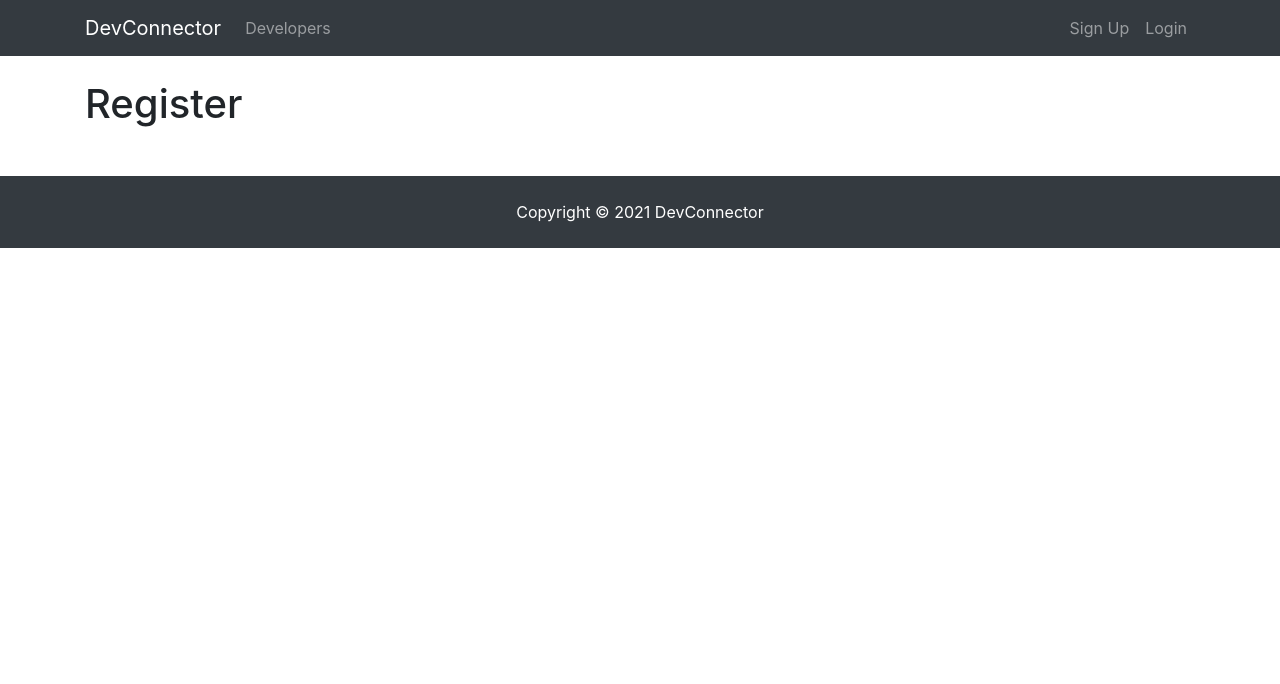
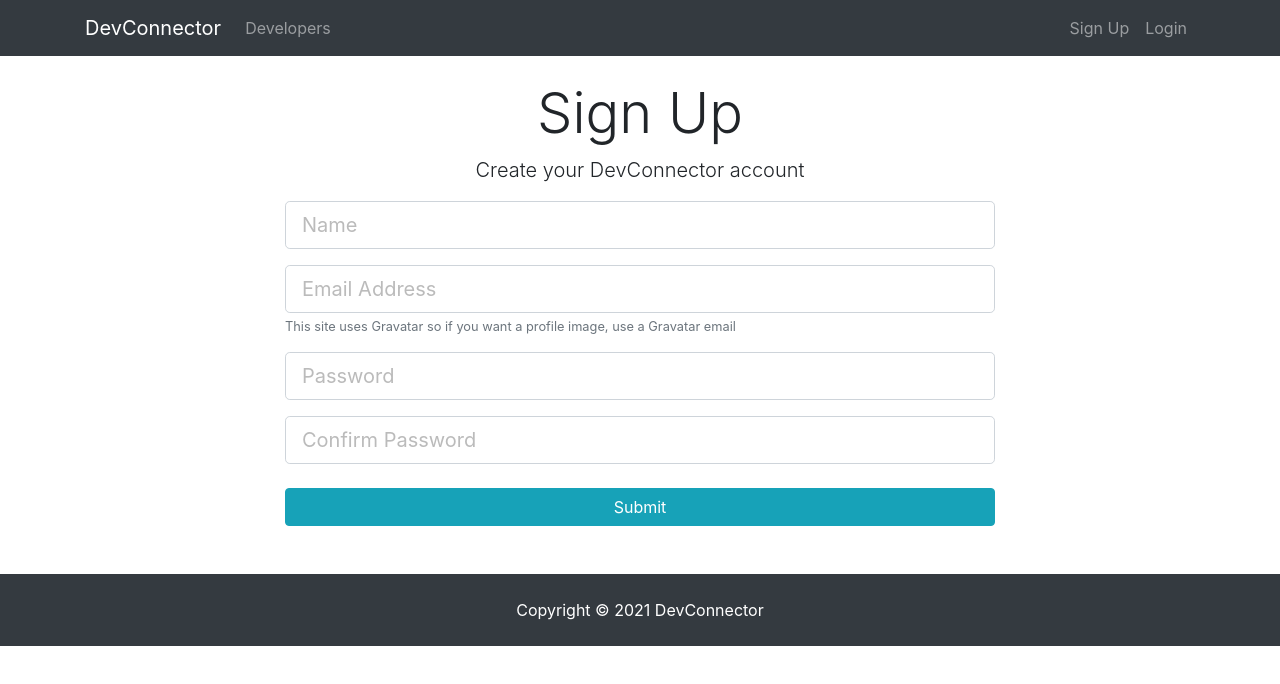
Before and after one commit to MiheretuTesh/fullstack_dev_app, a React (Create React App) app in the folder client/: page /register in a window 1280 px wide. Shown: the top 684 px of the page. Built offline with nearby package versions, Linux system fonts and the light colour scheme.

Commit message:
feat: the form state is Set up.

```diff
--- a/client/package.json
+++ b/client/package.json
@@ -35,5 +35,8 @@
       "last 1 firefox version",
       "last 1 safari version"
     ]
+  },
+  "devDependencies": {
+    "terser-brunch": "^4.1.0"
   }
 }
--- a/client/src/components/auth/Register.js
+++ b/client/src/components/auth/Register.js
@@ -1,12 +1,95 @@
-import React, { Component } from 'react'
+import React, { Component } from "react";
 
 class Register extends Component {
-    render() {
-        return (
-            <div>
-                <h1>Register</h1>
+  constructor() {
+    super();
+    this.state = {
+      name: "",
+      email: "",
+      password: "",
+      password2: "",
+      errors: {},
+    };
+    this.onChange = this.onChange.bind(this);
+    this.onSubmit = this.onSubmit.bind(this);
+  }
+
+  onChange(e) {
+    this.setState({ [e.target.name]: e.target.value });
+  }
+  onSubmit(e){
+      e.preventDefault();
+
+      const newUser = {
+          name: this.state.name,
+          email: this.state.email,
+          password: this.state.password,
+          password2: this.state.password2,
+      }
+      console.log(newUser);
+  }
+
+  render() {
+    return (
+      <div class="register">
+        <div class="container">
+          <div class="row">
+            <div class="col-md-8 m-auto">
+              <h1 class="display-4 text-center">Sign Up</h1>
+              <p class="lead text-center">Create your DevConnector account</p>
+              <form action="create-profile.html" onSubmit={this.onSubmit}>
+                <div class="form-group">
+                  <input
+                    type="text"
+                    class="form-control form-control-lg"
+                    placeholder="Name"
+                    name="name"
+                    value={this.state.name}
+                    onChange={this.onChange}
+                    required
+                  />
+                </div>
+                <div class="form-group">
+                  <input
+                    type="email"
+                    class="form-control form-control-lg"
+                    placeholder="Email Address"
+                    name="email"
+                    value={this.state.email}
+                    onChange={this.onChange}
+                  />
+                  <small className="form-text text-muted">
+                    This site uses Gravatar so if you want a profile image, use
+                    a Gravatar email
+                  </small>
+                </div>
+                <div class="form-group">
+                  <input
+                    type="password"
+                    class="form-control form-control-lg"
+                    placeholder="Password"
+                    name="password"
+                    value={this.state.password}
+                    onChange={this.onChange}
+                  />
+                </div>
+                <div class="form-group">
+                  <input
+                    type="password"
+                    class="form-control form-control-lg"
+                    placeholder="Confirm Password"
+                    name="password2"
+                    value={this.state.password2}
+                    onChange={this.onChange}
+                  />
+                </div>
+                <input type="submit" class="btn btn-info btn-block mt-4" />
+              </form>
             </div>
-        )
-    }
+          </div>
+        </div>
+      </div>
+    );
+  }
 }
 export default Register;
```
Also changed, not shown: 1 other file (tests, documents, lock files or other folders).
